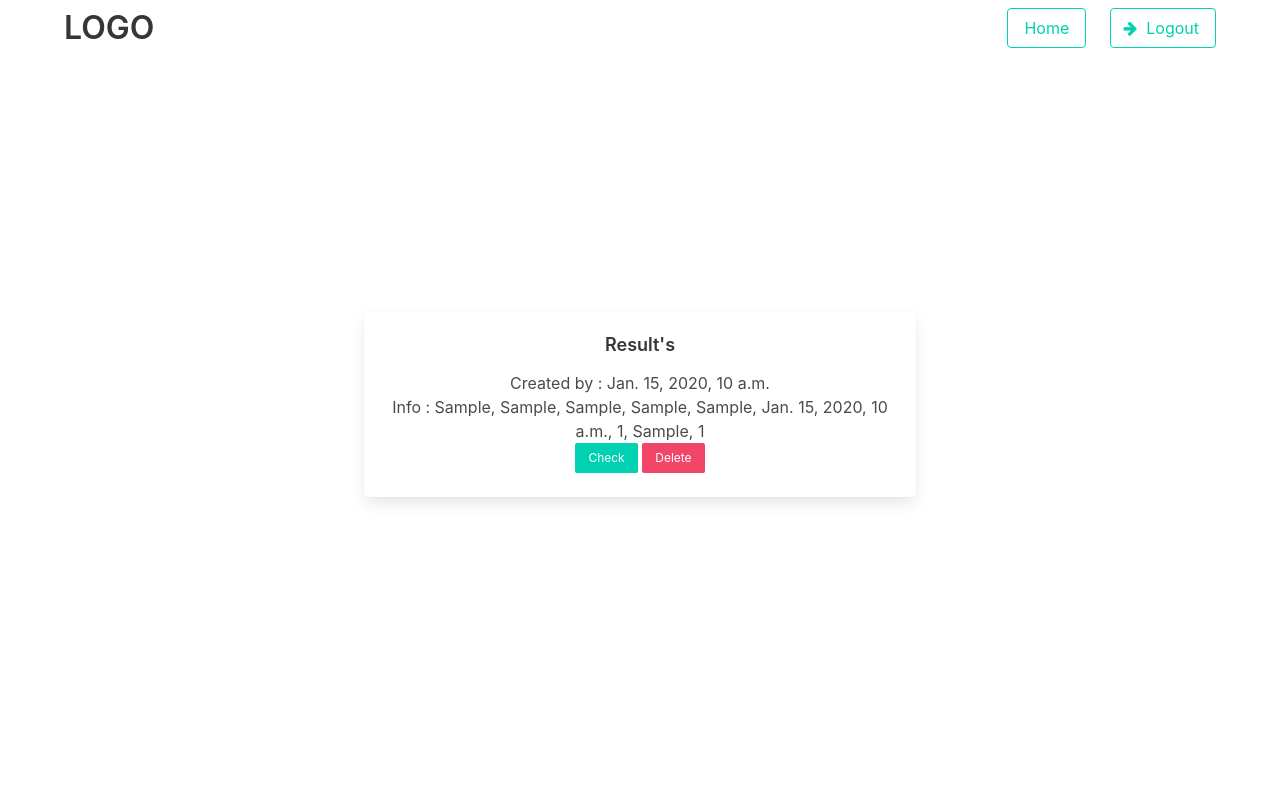
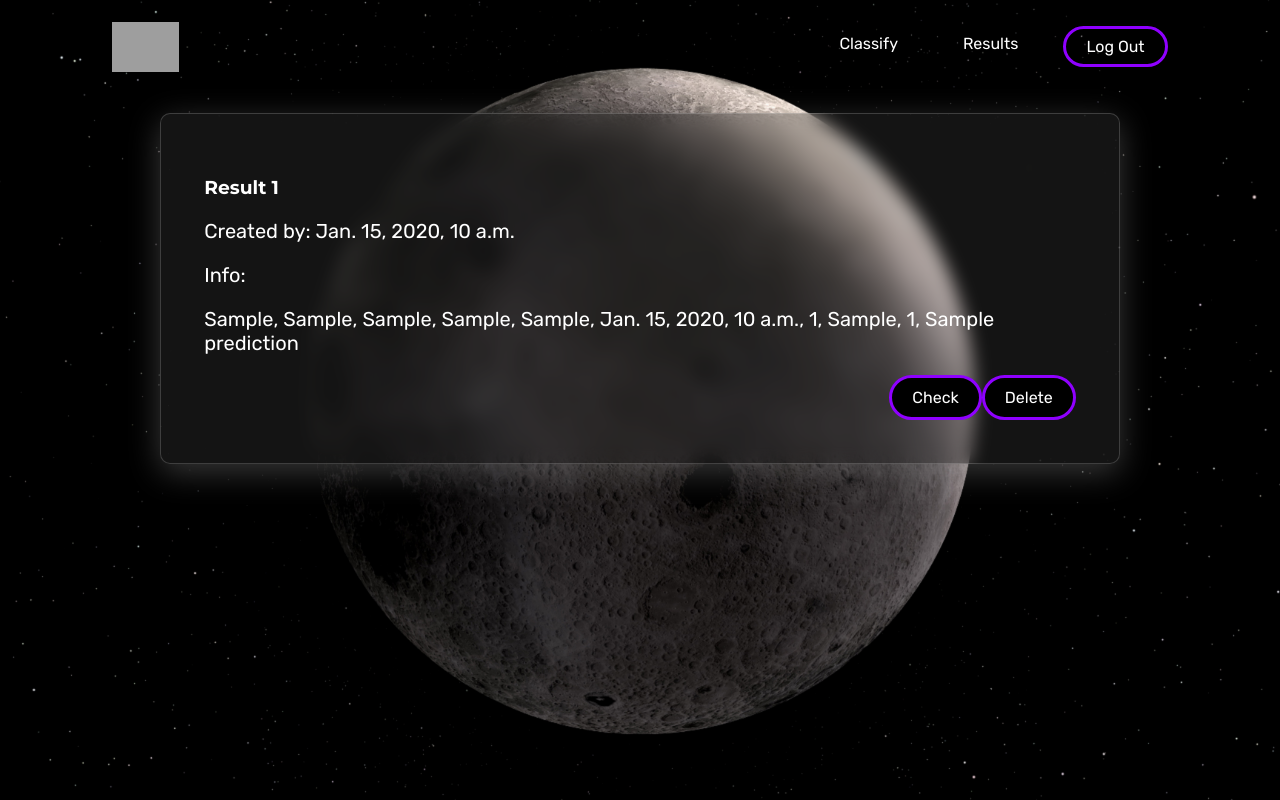
Before and after one commit to NotMishaal/astral-classification-system, a Django app: template web_app/App/Dashboard/templates/results.html in a window 1280 px wide. Run offline with Django 4.2, Linux system fonts and the light colour scheme; the template is opened without the code that fills it: most values are stand-ins (such as "Sample title", 1, 10 or a date in 2020); parts of the project's set-up code (start-up, migrations or seed data) failed here and were passed over; some libraries are stand-ins or nearby versions; grey boxes are pictures that could not be loaded.

Commit message:
final integration changes

```diff
--- a/web_app/App/Dashboard/templates/dashboard.html
+++ b/web_app/App/Dashboard/templates/dashboard.html
@@ -23,8 +23,9 @@
           <img src="{% static 'Pics/Logo.svg'%}" class="logo">
         </a>
         <ul class="nav-links">
-          <li><a href="{% url 'resultView' %}">Results</a></li>
-          <li class="signup"><a href="{% url 'logout' %}">Log Out</a></li>
+          <li><a href="{% url 'dashboardView' %}">Classify</a></li>
+                    <li><a href="{% url 'resultView' %}">Results</a></li>
+                    <li class="signup"><a href="{% url 'logout' %}">Log Out</a></li>
         </ul>
       </nav>
     </div>
--- a/web_app/App/Dashboard/templates/results.html
+++ b/web_app/App/Dashboard/templates/results.html
@@ -5,66 +5,38 @@
     <meta charset="utf-8">
     <meta http-equiv="X-UA-Compatible" content="IE=edge">
     <meta name="viewport" content="width=device-width, initial-scale=1">
-    <title>Dashboard</title>
-    <link rel="shortcut icon" href="../images/fav_icon.png" type="image/x-icon">
-    <link rel="stylesheet" href="https://maxcdn.bootstrapcdn.com/font-awesome/4.7.0/css/font-awesome.min.css">
-    <link href="https://fonts.googleapis.com/css?family=Open+Sans:300,400,700" rel="stylesheet">
-    <!-- Bulma Version 0.9.0-->
-    <link rel="stylesheet" href="https://unpkg.com/bulma@0.9.0/css/bulma.min.css" />
-    <link rel="stylesheet" type="text/css" href="../css/landing.css">
+    <title>Astral Classification System</title>
+    {% load static %}
+    <link rel="stylesheet" type="text/css" href="{% static 'style.css' %}">
+    <link rel="preconnect" href="https://fonts.googleapis.com">
+    <link rel="preconnect" href="https://fonts.gstatic.com" crossorigin>
+    <link
+        href="https://fonts.googleapis.com/css2?family=Cormorant:wght@300;400;500;600;700&family=Montserrat:wght@100;300;400;500;700&family=Rubik:wght@300;400;500;600;700&display=swap"
+        rel="stylesheet">
 </head>
 
 <body>
-    <section class="hero is-fullheight">
-        <div class="hero-head">
-            <nav class="navbar">
     <div class="container">
-                    <div class="navbar-brand">
-                        <a class="navbar-item" href="{% url 'dashboardView' %}">
-                            <h1 class='title'>LOGO</h1>
+        <div class="navbar">
+            <nav>
+                <a href="{% url 'homeView' %}" class="logo">
+                    <img src="{% static 'Pics/Logo.svg'%}" class="logo">
                 </a>
-                        <span class="navbar-burger burger" data-target="navbarMenu">
-                            <span></span>
-                            <span></span>
-                            <span></span>
-                        </span>
-                    </div>
-                    <div id="navbarMenu" class="navbar-menu">
-                        <div class="navbar-end">
-
-                            <span class="navbar-item">
-                                <a class="button is-primary is-outlined" href="{% url 'dashboardView' %}">
-                                    <span>Home</span>
-                                </a>
-                            </span>
-
-                            <span class="navbar-item">
-                                <a class="button is-primary is-outlined" href="{% url 'logout' %}">
-                                    <span class="icon">
-                                        <i class="fa fa-arrow-right"></i>
-                                    </span>
-                                    <span>Logout</span>
-                                </a>
-                            </span>
-
-                        </div>
-                    </div>
-                </div>
+                <ul class="nav-links">
+                    <li><a href="{% url 'dashboardView' %}">Classify</a></li>
+                    <li><a href="{% url 'resultView' %}">Results</a></li>
+                    <li class="signup"><a href="{% url 'logout' %}">Log Out</a></li>
+                </ul>
             </nav>
         </div>
-
-        <div class="hero-body">
-            <div class="container has-text-centered">
-                <div class="column is-6 is-offset-3">
+        <div class="container2">
             {%for result in results%}
-                    <div class="columns">
-                        <div class="column">
-                            <div class="card">
+            <div class="res-card">
                 <div class="card-content">
-                                    <div class="content">
-                                        <h5>Result's</h5>
-                                        Created by : {{result.created_by}} <br>
-                                        Info :
+                    <h3>Result {{result.astral_id}}</h3>
+                    <p>Created by: {{result.created_by}}</p>
+                    <p>Info:</p>
+                    <p>
                         {{result.ultraviolet_filter}},
                         {{result.green_filter}},
                         {{result.near_infrared_filter}},
@@ -73,24 +45,16 @@
                         {{result.modified_julian_date}},
                         {{result.spectroscopic_objects_id}},
                         {{result.redshift_value}},
-                                        {{result.plate_id}}<br>
-                                        <a class="button is-primary is-small"
-                                            href="check/{{result.astral_id}}">Check</a>
-                                        <a class="button is-danger is-small"
-                                            href="delete/{{result.astral_id}}">Delete</a>
+                        {{result.plate_id}},
+                        {{result.prediction}}
+                    </p>
+                    <div class="button-group">
+                        <a class="button" href="check/{{result.astral_id}}">Check</a>
+                        <a class="button" href="delete/{{result.astral_id}}">Delete</a>
                     </div>
                 </div>
             </div>
-                        </div>
-                    </div>
-                    <br>
             {%endfor%}
         </div>
-
-            </div>
-        </div>
-    </section>
-    <script async type="text/javascript" src="../js/bulma.js"></script>
 </body>
-
 </html>
--- a/web_app/App/Dashboard/views.py
+++ b/web_app/App/Dashboard/views.py
@@ -88,7 +88,7 @@
     context = {
         'result': result,
     }
-    return render(request, 'finalResult.html')
+    return render(request, 'finalResult.html', context)
 
 
 def get_prediction(ultraviolet, green, near, red, infrared, julian, spectroscopic, redshift, plate):
--- a/web_app/App/Home/static/style.css
+++ b/web_app/App/Home/static/style.css
@@ -320,3 +320,56 @@
     text-align: center;
     font-size: 75px;
 }
+
+/* Results */
+
+.result-pic {
+    display: flex;
+    justify-content: center;
+    align-items: center;
+}
+
+.resultImg {
+    width: 854px;
+    height: 480px;
+
+}
+
+.container2 {
+    max-width: 960px;
+    margin: 0 auto;
+    padding: 20px;
+}
+
+.res-card {
+    margin-bottom: 20px;
+    border-radius: 15px;
+    border: 1px solid #ffffff;
+    background: rgba(58, 58, 58, 0.35);
+    box-shadow: 0 8px 32px 0 rgba(153, 153, 153, 0.37);
+    backdrop-filter: blur(9px);
+    -webkit-backdrop-filter: blur(9px);
+    border-radius: 10px;
+    border: 1px solid rgba(255, 255, 255, 0.18);
+    padding: 2%;
+}
+
+.card-content {
+    padding: 1.5rem;
+
+}
+
+.card-content h3 {
+    margin-bottom: 10px;
+    color: #fff;
+
+}
+
+.card-content p {
+    color: #fff;
+}
+
+.button-group {
+    display: flex;
+    justify-content: flex-end;
+}
```
Also changed, not shown: web_app/App/Dashboard/templates/finalResult.html (+7 -2 lines), 3 other files. Lines whose indentation alone changed are shown as unchanged.
